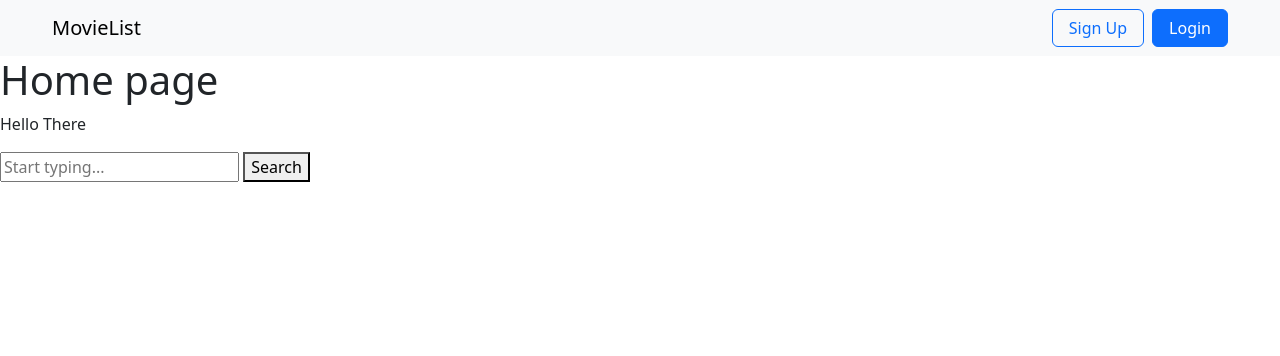
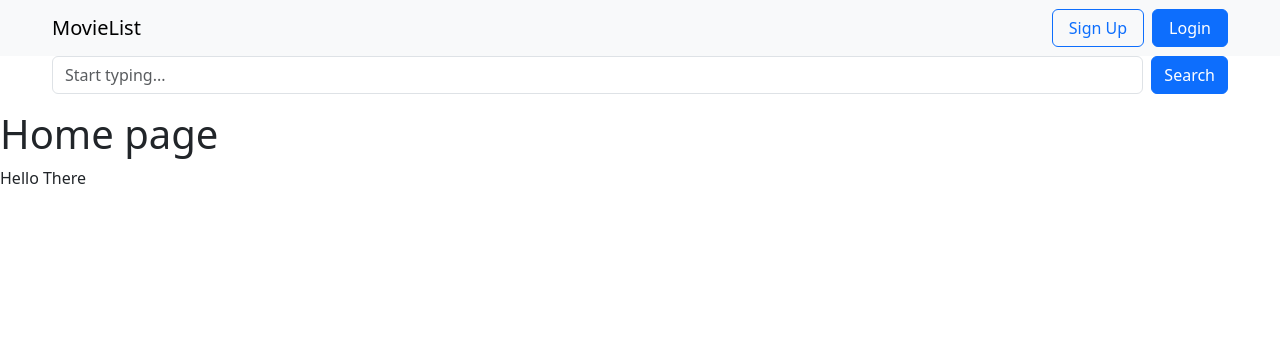
Before and after one commit to dillondipetrillo/movie-list, a Flask app: page / in a window 1280 px wide. Shown: the top 356 px of the page. Run offline with Flask 3, Linux system fonts and the light colour scheme.

Commit message:
initial build of bootstrap form on layout template

```diff
--- a/app.py
+++ b/app.py
@@ -51,13 +51,13 @@ def signup():
         # Insert the registered user into the database
         if not insert_user_db(sign_up_data, pw_hash):
             error = "Error adding user. Please try again."
-            return render_template("signup.html", error=error)
+            return render_template("signup.html", error=error, is_login=True)
         id = get_user_id(sign_up_data["username"])
         session["user_id"] = id[0]
         session["username"] = sign_up_data["username"]
         return redirect('/')
     else:
-        return render_template("signup.html")
+        return render_template("signup.html", is_login=True)
 
 
 @app.route("/login", methods=["GET", "POST"])
@@ -80,12 +80,12 @@ def login():
         # Set error message if data cannot validate
         error = verify_login_data(sign_in_data)
         if error:
-            return render_template("login.html", error=error)
+            return render_template("login.html", error=error, is_login=True)
         return redirect('/')
 
     # User reached via GET (clicking a link or via redirect)
     else:
-        return render_template("login.html")
+        return render_template("login.html", is_login=True)
 
 
 @app.route("/logout")
@@ -113,4 +113,4 @@ def search():
         query = request.args.get("q")
     elif request.method == "POST":
         query = request.form.get("q")
-    return render_template("search.html", search=query)
+    return render_template("search.html", q=query)
--- a/templates/index.html
+++ b/templates/index.html
@@ -11,11 +11,6 @@
     {% elif not user.username %}
         <p>Hello There</p>
     {% endif %}
-
-    <form action="/search" method="get">
-        <input autocomplete="off" type="text" name="q" placeholder="Start typing..." id="q" >
-        <button type="submit">Search</button>
-    </form>
 {% endblock %}
 {% block body_scripts %}
     <script src="../static/js/search.js"></script>
--- a/templates/layout.html
+++ b/templates/layout.html
@@ -76,6 +76,20 @@
         </nav>
         {% endblock %}
         <main>
+            {% if not is_login %}
+                <div class="form-container">
+                    <div class="container-fluid app-max-width">
+                        <form action="/search" method="get">
+                            <div class="input-group mb-3">
+                                <input type="text" name="q" id="q" autocomplete="off" class="form-control rounded-end" placeholder="Start typing..." aria-label="Start typing..." value="{{ q }}">
+                                <div class="input-group-append ms-2">
+                                    <button class="btn btn-primary" type="submit">Search</button>
+                                </div>
+                            </div>
+                        </form>
+                    </div>
+                </div>
+            {% endif %}
             {% block main %}{% endblock %}
         </main>
         {% block body_scripts %}
--- a/templates/logged-out-nav.html
+++ /dev/null
@@ -1,2 +0,0 @@
-<a href="/login">Login</a>
-<a href="/signup">Sign Up</a>
--- a/templates/search.html
+++ b/templates/search.html
@@ -5,10 +5,7 @@
 {% endblock %}
 
 {% block main %}
-    <form action="/search" method="post">
-        <input autocomplete="off" type="text" name="q" placeholder="Start typing..." id="q" value="{{ search if search else '' }}" >
-        <button type="submit">Search</button>
-    </form>
+    <h1>Search</h1>
 {% endblock %}
 
 {% block body_scripts %}
```
Lines whose indentation alone changed are shown as unchanged.
